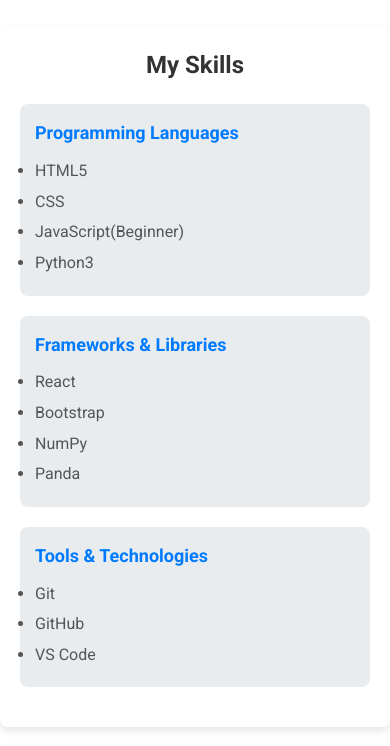
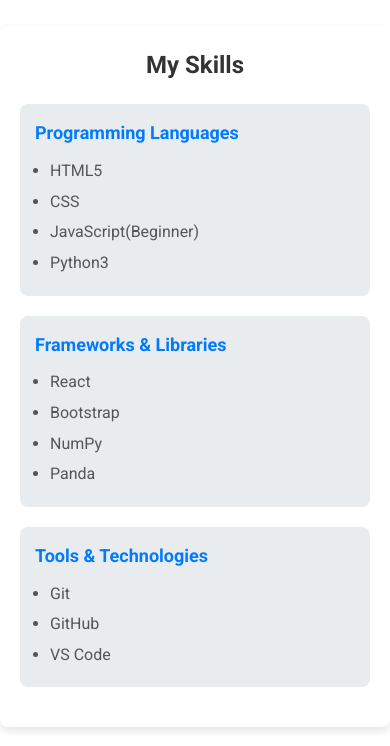
Before and after one commit to bhupendrar1/oneStop, a plain HTML site: page index.html in a window 390 px wide. Shown: the part 2598-3344 px from the top of the page. Drawn offline with Linux system fonts and the light colour scheme.

Commit message:
Make responsive

```diff
--- a/index.html
+++ b/index.html
@@ -74,7 +74,7 @@
 
   <!--Skills section-->
 
-  <section class="skills-section">
+  <div class="skills-section">
     <h2>My Skills</h2>
     <div class="skills-container">
         <div class="skill">
@@ -105,7 +105,7 @@
             </ul>
         </div>
     </div>
-</section>
+  </div>
 
   <!-- Contact Section -->
 
--- a/resumestyle.css
+++ b/resumestyle.css
@@ -153,7 +153,7 @@
     color: black;
     display: flex;
     display: block;
-
+  *
   }
   /* Skills section */
   .skills-section {
@@ -193,7 +193,7 @@
 
 
 .skill ul li {
-    margin: 5px 0;
+    margin: 5px 15px;
     color: #555;
 }
 
```
